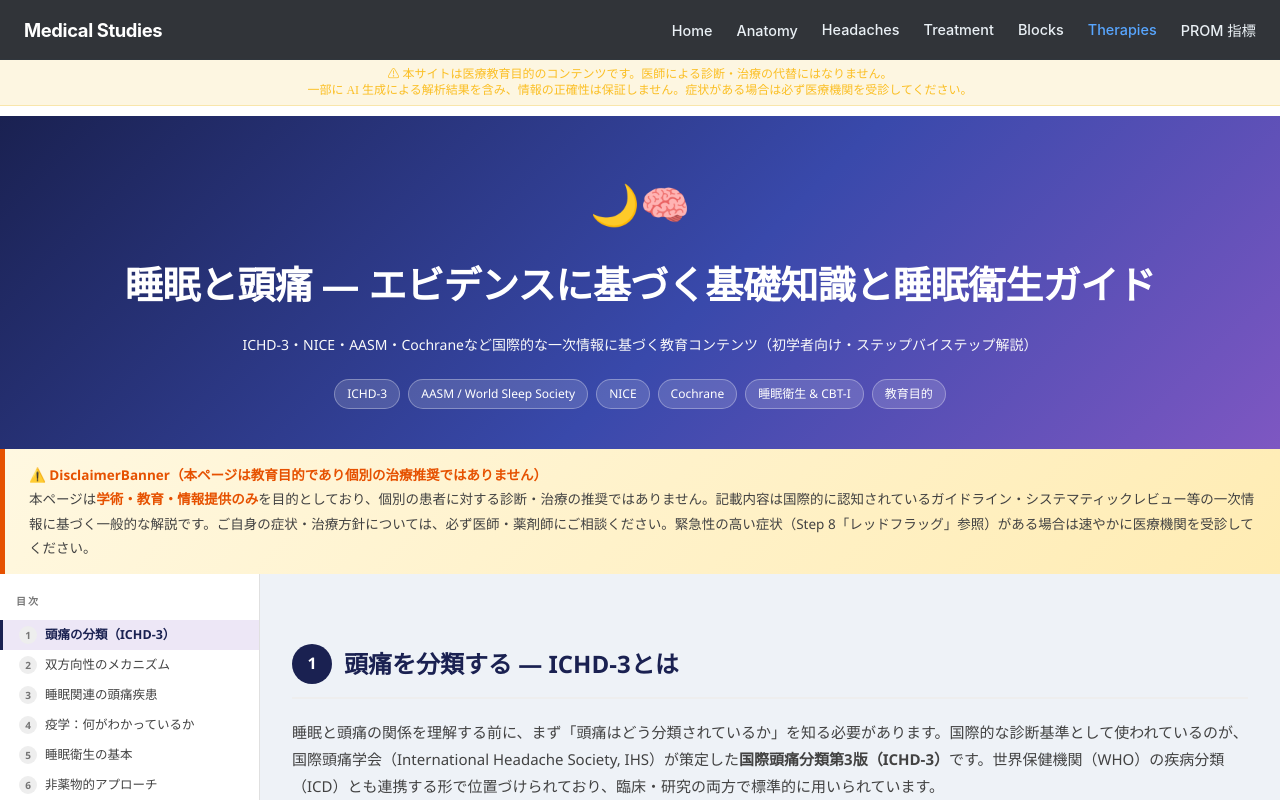
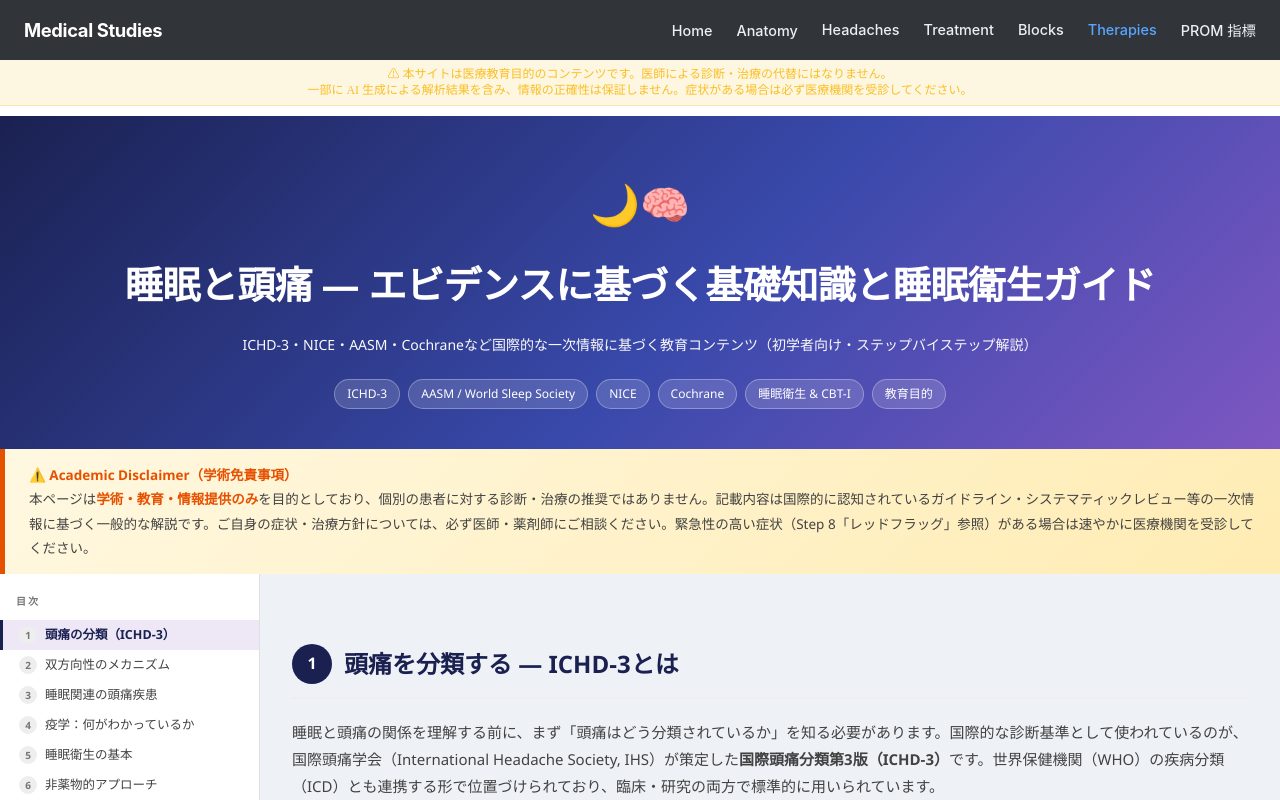
Before and after one commit to myoshi2891/Medical-Studies, a Next.js app in the folder web-next/: page /therapies/sleep-and-headache-guide in a window 1280 px wide. Shown: the top 800 px of the page. Built offline with nearby package versions, Linux system fonts and the light colour scheme.

Commit message:
feat(web-next): add metadata and update disclaimer in sleep and headache guide page

```diff
--- a/web-next/app/therapies/sleep-and-headache-guide/page.tsx
+++ b/web-next/app/therapies/sleep-and-headache-guide/page.tsx
@@ -1,7 +1,14 @@
+import type { Metadata } from "next";
 import { Ext } from "@/components/Ext";
 import MermaidDiagram from "@/components/MermaidDiagram";
 import { SleepAndHeadacheSidebar } from "@/components/therapies/SleepAndHeadacheSidebar";
 import "./sleep-and-headache-guide.css";
+
+export const metadata: Metadata = {
+  title: "睡眠と頭痛 — エビデンスに基づく基礎知識と睡眠衛生ガイド",
+  description:
+    "ICHD-3・NICE・AASM・Cochraneなど国際的な一次情報に基づく教育コンテンツ（初学者向け・ステップバイステップ解説）",
+};
 
 const SLEEP_MERMAID_THEME: Record<string, string> = {
   primaryColor: "#3949ab",
@@ -36,7 +43,7 @@ export default function SleepAndHeadacheGuidePage() {
 
       {/* DISCLAIMER */}
       <div className="disclaimer">
-        <strong>⚠️ DisclaimerBanner（本ページは教育目的であり個別の治療推奨ではありません）</strong>
+        <strong>⚠️ Academic Disclaimer（学術免責事項）</strong>
         <br />
         本ページは<strong>学術・教育・情報提供のみ</strong>
         を目的としており、個別の患者に対する診断・治療の推奨ではありません。記載内容は国際的に認知されているガイドライン・システマティックレビュー等の一次情報に基づく一般的な解説です。ご自身の症状・治療方針については、必ず医師・薬剤師にご相談ください。緊急性の高い症状（Step
```
